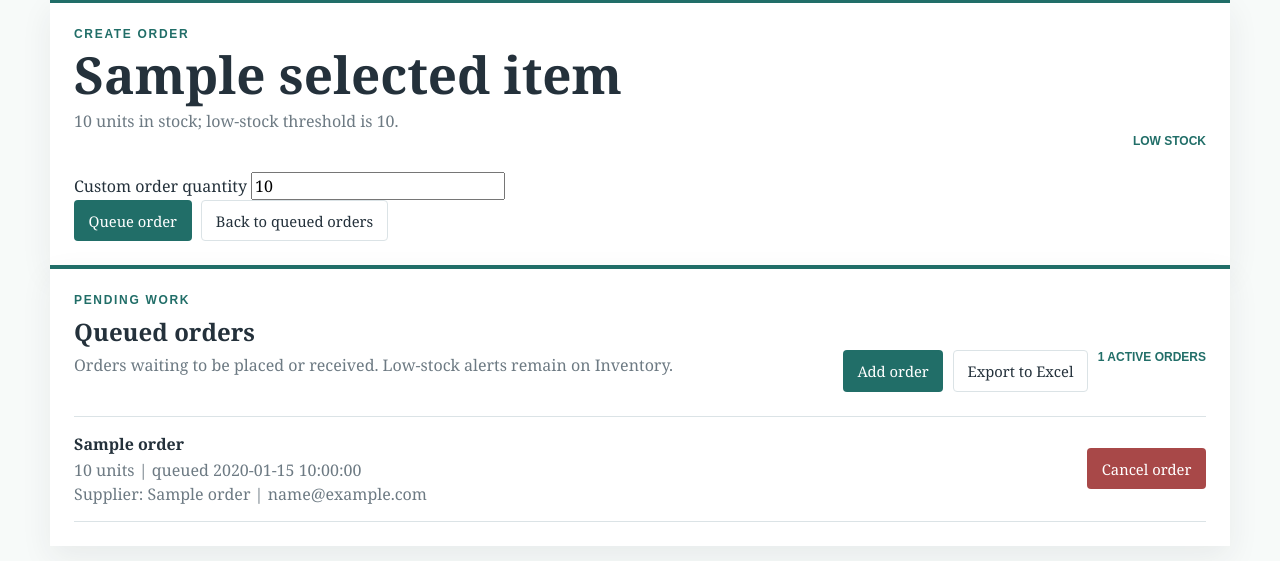
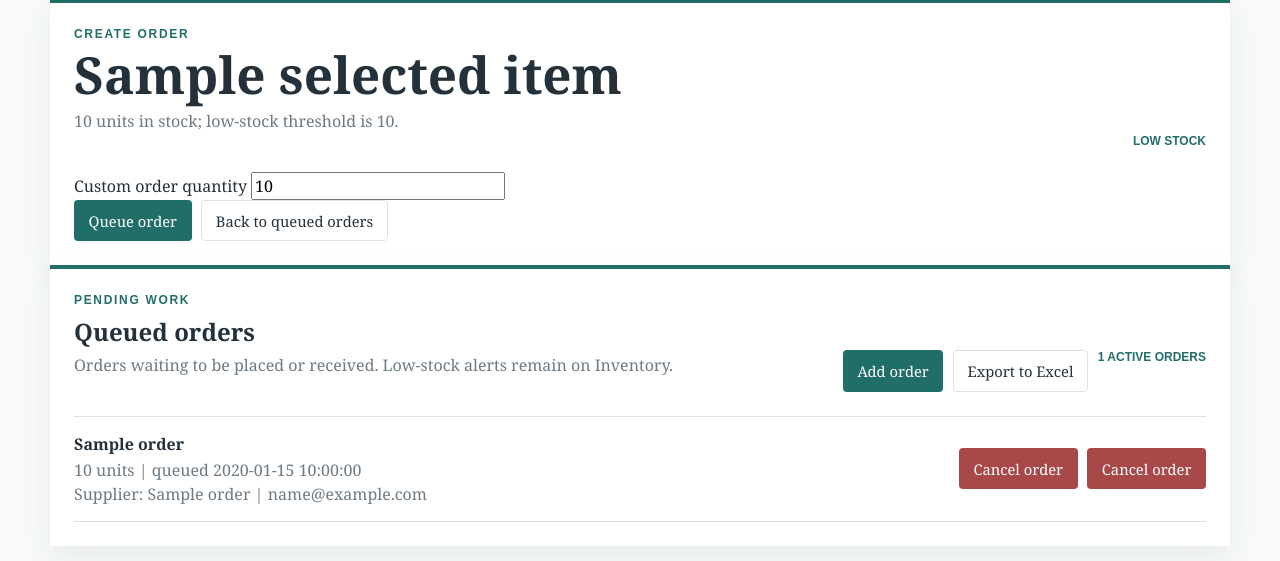
Before and after one commit to mhbuys/Inventory-Management-System, a Python web app: template template/reorders.html in a window 1280 px wide. Shown: the part 151-712 px from the top of the page. Run offline with Jinja, Linux system fonts and the light colour scheme; the template is opened without the code that fills it: most values are stand-ins (such as "Sample title", 1, 10 or a date in 2020).

Commit message:
Implement order completion and cancellation forms
Added forms for marking and canceling queued orders.

```diff
--- a/template/reorders.html
+++ b/template/reorders.html
@@ -129,6 +129,11 @@
                     </div>
                 </div>
                 <div class="item-actions">
+                    <!-- Mark a queued order as completed. -->
+                    <form method="post" action="{{ url_for('cancel_reorder', reorder_id=order['reorder_id']) }}">
+                        <button class="button button-danger" type="submit">Cancel order</button>
+                    </form>
+                    <!-- Cancel a queued order. -->
                     <form method="post" action="{{ url_for('cancel_reorder', reorder_id=order['reorder_id']) }}">
                         <button class="button button-danger" type="submit">Cancel order</button>
                     </form>
```
